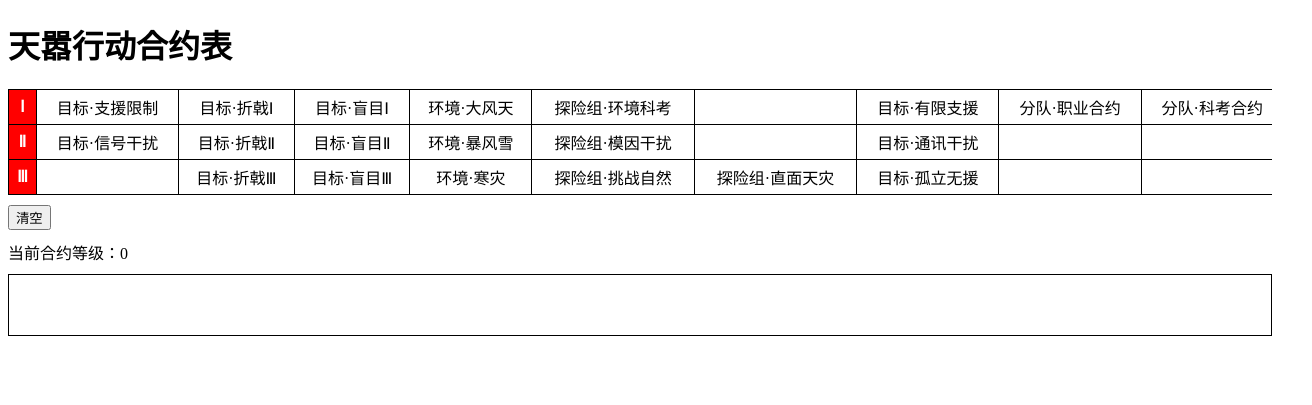
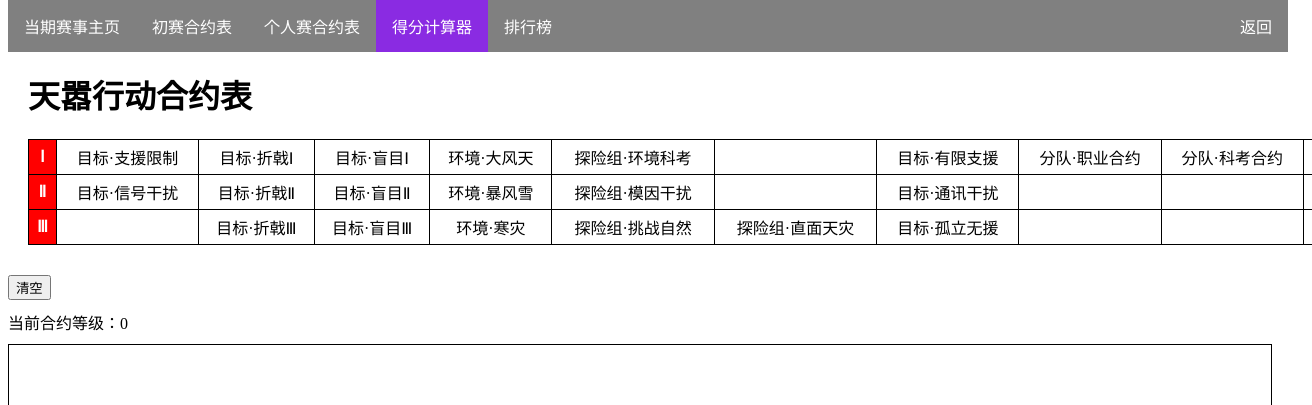
Before and after one commit to Longxuanyue/chongjiaobei, a plain HTML site: page 初赛.html in a window 1280 px wide. Shown: the top 405 px of the page, 1312 px wide, since content can reach past the window. Drawn offline with Linux system fonts and the light colour scheme.

Commit message:
Add files via upload

```diff
--- a/初赛.html
+++ b/初赛.html
@@ -26,6 +26,8 @@
             width: 100%;
             overflow-x: auto;
             position: relative;
+            padding:20px;
+            margin-top:30px;
         }
 
         #selection-table {
@@ -76,12 +78,50 @@
             color: #fff;
             font-weight: bold;
         }
+        ul {
+            list-style-type: none;
+            margin: 0;
+            padding: 0;
+            overflow: hidden;
+            background-color: grey;
+            position: fixed;
+            top: 0;
+            width: 100%;
+        }
+
+        li {
+            float: left;
+        }
+
+        li a {
+            display: block;
+            color: white;
+            text-align: center;
+            padding: 14px 16px;
+            text-decoration: none;
+        }
+
+        li a:hover:not(.active) {
+            background-color: #111;
+        }
+
+        .active {
+            background-color: blueviolet;
+        }
     </style>
 </head>
 
 <body>
-    <h1>天嚣行动合约表</h1>
+    <ul>
+        <li><a href="https://longxuanyue.github.io/chongjiaobei/第二届重交杯">当期赛事主页</a></li>
+        <li><a href="https://longxuanyue.github.io/chongjiaobei/初赛">初赛合约表</a></li>
+        <li><a href="https://longxuanyue.github.io/chongjiaobei/个人赛">个人赛合约表</a></li>
+        <li><a class="active" href="https://longxuanyue.github.io/chongjiaobei/计算器">得分计算器</a></li>
+        <li><a href="https://longxuanyue.github.io/chongjiaobei/排行榜">排行榜</a></li>
+        <li style="float:right"><a href="https://longxuanyue.github.io/chongjiaobei/">返回</a></li>
+    </ul>
     <div class="selectiontable">
+        <h1>天嚣行动合约表</h1>
         <table id="selection-table">
             <tr level>
                 <th>Ⅰ</th>
```
